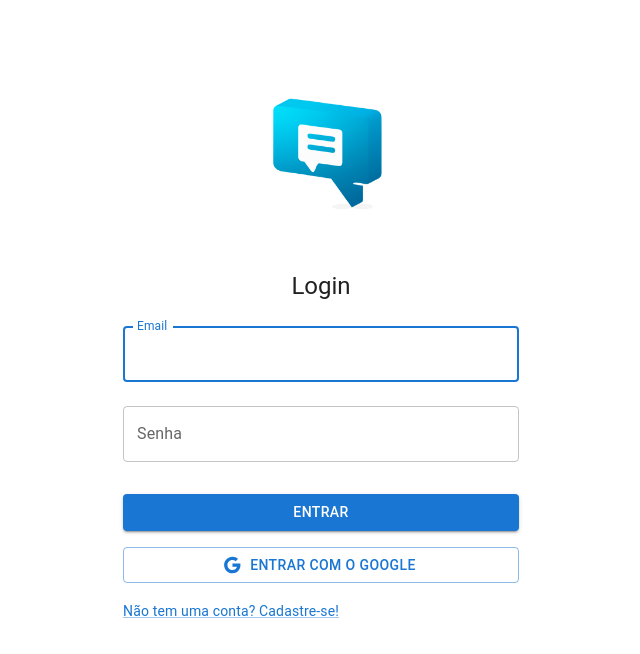
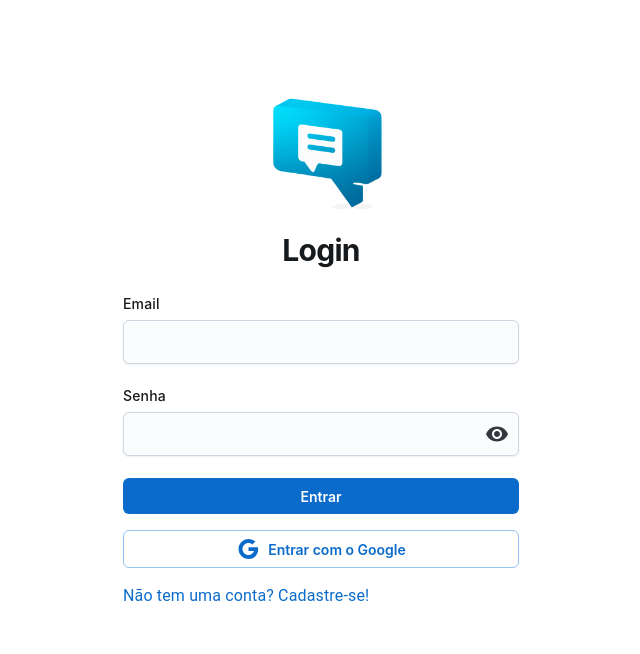
Before and after one commit to dollyzn/chatbox, a React (Create React App) app: page / in a window 1280 px wide. Shown: the top 654 px of the page, without its empty margins (319-959 px from the left). Built offline with nearby package versions, Linux system fonts and the light colour scheme.

Commit message:
using joyUi in login and signup pages

```diff
--- a/src/components/ChatsManager/index.js
+++ b/src/components/ChatsManager/index.js
@@ -1,4 +1,3 @@
-import { Container } from "@mui/system";
 import { Grid } from "@mui/material";
 import DialogFlowIcon from "../../assets/flow.png";
 import ChatGPTIcon from "../../assets/gpt.png";
--- a/src/pages/Login/index.js
+++ b/src/pages/Login/index.js
@@ -5,29 +5,31 @@ import { auth, provider } from "../../config/firebase";
 import { AuthContext } from "../../context";
 import { Link as RouterLink } from "react-router-dom";
 
+import { CssBaseline, Grid, Box, Container } from "@mui/material";
 import {
   Button,
-  CssBaseline,
-  TextField,
+  Input,
+  FormControl,
+  FormLabel,
+  FormHelperText,
+  Typography,
   Link,
-  Grid,
-  Box,
-  Typography,
-  Container,
-} from "@mui/material";
-import { createTheme, ThemeProvider } from "@mui/material/styles";
+  IconButton,
+} from "@mui/joy";
 
+import Visibility from "@mui/icons-material/Visibility";
+import VisibilityOff from "@mui/icons-material/VisibilityOff";
 import GoogleIcon from "@mui/icons-material/Google";
 import loginIcon from "../../assets/icon.png";
-
-const theme = createTheme();
 
 const Login = () => {
   const { Login, GoogleSign, signed } = useContext(AuthContext);
   const [formError, setFormError] = useState({});
+  const [showPassword, setShowPassword] = useState(false);
+  const [loading, setLoading] = useState(false);
 
   function RenderLink(props) {
-    const { to, variant, text } = props;
+    const { to, level, underline, text } = props;
 
     const renderLink = React.useMemo(
       () =>
@@ -38,11 +40,17 @@ const Login = () => {
     );
 
     return (
-      <Link component={renderLink} variant={variant}>
+      <Link component={renderLink} level={level} underline={underline}>
         {text}
       </Link>
     );
   }
+
+  const handleGoogleSignIn = async () => {
+    setLoading(true);
+    await GoogleSign(auth, provider);
+    setLoading(false);
+  };
 
   const handleSubmit = async (event) => {
     event.preventDefault();
@@ -51,6 +59,7 @@ const Login = () => {
 
     try {
       await loginSchema.validate(values, { abortEarly: false });
+      setFormError({});
       Login(data.get("email"), data.get("password"));
     } catch (error) {
       const errors = {};
@@ -76,7 +85,6 @@ const Login = () => {
     return <Navigate to="/home" />;
   } else {
     return (
-      <ThemeProvider theme={theme}>
       <Container component="main" maxWidth="xs">
         <CssBaseline />
         <Box
@@ -93,7 +101,7 @@ const Login = () => {
             alt="Logo Icon"
             draggable="false"
           />
-            <Typography component="h1" variant="h5" sx={{ mt: 5 }}>
+          <Typography level="h2" sx={{ mb: 2 }}>
             Login
           </Typography>
           <Box
@@ -102,42 +110,71 @@ const Login = () => {
             noValidate
             sx={{ mt: 1 }}
           >
-              <TextField
-                margin="normal"
+            <Grid container spacing={2}>
+              <Grid item xs={12}>
+                <FormControl>
+                  <FormLabel sx={{ color: formError.email ? "#d3232f" : "" }}>
+                    Email
+                  </FormLabel>
+                  <Input
                     fullWidth
+                    size="lg"
                     id="email"
-                label="Email"
                     name="email"
                     autoComplete="email"
                     error={Boolean(formError.email)}
-                helperText={formError.email}
-                autoFocus
                   />
-              <TextField
-                margin="normal"
+                  <FormHelperText sx={{ color: "#d3232f" }}>
+                    {formError.email ? formError.email : ""}
+                  </FormHelperText>
+                </FormControl>
+              </Grid>
+              <Grid item xs={12}>
+                <FormControl>
+                  <FormLabel
+                    sx={{ color: formError.password ? "#d3232f" : "" }}
+                  >
+                    Senha
+                  </FormLabel>
+                  <Input
                     fullWidth
+                    size="lg"
                     name="password"
-                label="Senha"
-                type="password"
+                    type={showPassword ? "text" : "password"}
                     id="password"
+                    autoComplete="new-password"
                     error={Boolean(formError.password)}
-                helperText={formError.password}
-                autoComplete="current-password"
+                    endDecorator={
+                      <IconButton
+                        variant="plain"
+                        onClick={() => setShowPassword(!showPassword)}
+                      >
+                        {showPassword ? <VisibilityOff /> : <Visibility />}
+                      </IconButton>
+                    }
                   />
+                  <FormHelperText sx={{ color: "#d3232f" }}>
+                    {formError.password ? formError.password : ""}
+                  </FormHelperText>
+                </FormControl>
+              </Grid>
+            </Grid>
             <Button
               type="submit"
               fullWidth
-                variant="contained"
-                sx={{ mt: 3, mb: 2 }}
+              variant="solid"
+              sx={{ mt: 2, mb: 2 }}
             >
               Entrar
             </Button>
             <Button
+              loading={loading}
+              loadingPosition="start"
               variant="outlined"
               fullWidth
               sx={{ mb: 2 }}
-                onClick={() => GoogleSign(auth, provider)}
-                startIcon={<GoogleIcon />}
+              onClick={handleGoogleSignIn}
+              startDecorator={<GoogleIcon />}
             >
               Entrar com o Google
             </Button>
@@ -145,7 +182,8 @@ const Login = () => {
               <Grid item xs>
                 <RenderLink
                   to="/signup"
-                    variant="body2"
+                  level="body2"
+                  underline="hover"
                   text="Não tem uma conta? Cadastre-se!"
                 ></RenderLink>
               </Grid>
@@ -154,7 +192,6 @@ const Login = () => {
         </Box>
         {/* <Copyright sx={{ mt: 8, mb: 4 }} /> */}
       </Container>
-      </ThemeProvider>
     );
   }
 };
--- a/src/pages/SignUp/index.js
+++ b/src/pages/SignUp/index.js
@@ -5,16 +5,9 @@ import { AuthContext } from "../../context";
 import { Link as RouterLink } from "react-router-dom";
 import * as Yup from "yup";
 
+import { CssBaseline, Grid, Box, Container } from "@mui/material";
 import {
-  CssBaseline,
-  TextField,
-  Grid,
-  Box,
-  Container,
-  FormControlLabel,
-} from "@mui/material";
-import {
-  Checkbox,
+  IconButton,
   Button,
   Input,
   FormControl,
@@ -24,6 +17,8 @@ import {
   Link,
 } from "@mui/joy";
 
+import Visibility from "@mui/icons-material/Visibility";
+import VisibilityOff from "@mui/icons-material/VisibilityOff";
 import GoogleIcon from "@mui/icons-material/Google";
 import loginIcon from "../../assets/icon.png";
 
@@ -64,6 +59,7 @@ const SignUp = () => {
 
     try {
       await signUpSchema.validate(values, { abortEarly: false });
+      setFormError({});
       SignUp(data.get("name"), data.get("email"), data.get("password"));
     } catch (error) {
       const errors = {};
@@ -115,10 +111,12 @@ const SignUp = () => {
             onSubmit={handleSubmit}
             sx={{ mt: 3 }}
           >
-            <FormControl>
             <Grid container spacing={2}>
               <Grid item xs={12}>
-                  <FormLabel>Nome</FormLabel>
+                <FormControl>
+                  <FormLabel sx={{ color: formError.name ? "#d3232f" : "" }}>
+                    Nome
+                  </FormLabel>
                   <Input
                     fullWidth
                     size="lg"
@@ -126,12 +124,19 @@ const SignUp = () => {
                     name="name"
                     id="name"
                     error={Boolean(formError.name)}
-                    helperText={formError.name}
+                    placeholder="Nome"
                     autoFocus
                   />
+                  <FormHelperText sx={{ color: "#d3232f" }}>
+                    {formError.name ? formError.name : ""}
+                  </FormHelperText>
+                </FormControl>
               </Grid>
               <Grid item xs={12}>
-                  <FormLabel>Email</FormLabel>
+                <FormControl>
+                  <FormLabel sx={{ color: formError.email ? "#d3232f" : "" }}>
+                    Email
+                  </FormLabel>
                   <Input
                     fullWidth
                     size="lg"
@@ -139,11 +144,19 @@ const SignUp = () => {
                     name="email"
                     autoComplete="email"
                     error={Boolean(formError.email)}
-                    helperText={formError.email}
                   />
+                  <FormHelperText sx={{ color: "#d3232f" }}>
+                    {formError.email ? formError.email : ""}
+                  </FormHelperText>
+                </FormControl>
               </Grid>
               <Grid item xs={12}>
-                  <FormLabel>Senha</FormLabel>
+                <FormControl>
+                  <FormLabel
+                    sx={{ color: formError.password ? "#d3232f" : "" }}
+                  >
+                    Senha
+                  </FormLabel>
                   <Input
                     fullWidth
                     size="lg"
@@ -152,15 +165,19 @@ const SignUp = () => {
                     id="password"
                     autoComplete="new-password"
                     error={Boolean(formError.password)}
-                    helperText={formError.password}
+                    endDecorator={
+                      <IconButton
+                        variant="plain"
+                        onClick={() => setShowPassword(!showPassword)}
+                      >
+                        {showPassword ? <VisibilityOff /> : <Visibility />}
+                      </IconButton>
+                    }
                   />
-
-                  <Checkbox
-                    onChange={() => setShowPassword(!showPassword)}
-                    label="Mostrar senha"
-                    size="sm"
-                    sx={{ mt: 1 }}
-                  />
+                  <FormHelperText sx={{ color: "#d3232f" }}>
+                    {formError.password ? formError.password : ""}
+                  </FormHelperText>
+                </FormControl>
               </Grid>
             </Grid>
             <Button
@@ -192,7 +209,6 @@ const SignUp = () => {
                 ></RenderLink>
               </Grid>
             </Grid>
-            </FormControl>
           </Box>
         </Box>
       </Container>
```
Lines whose indentation alone changed are shown as unchanged.
